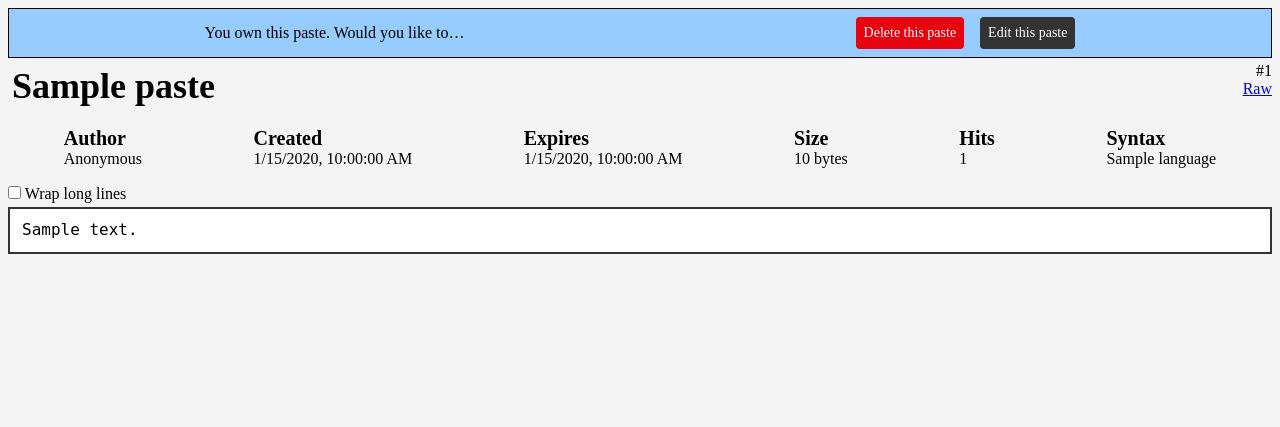
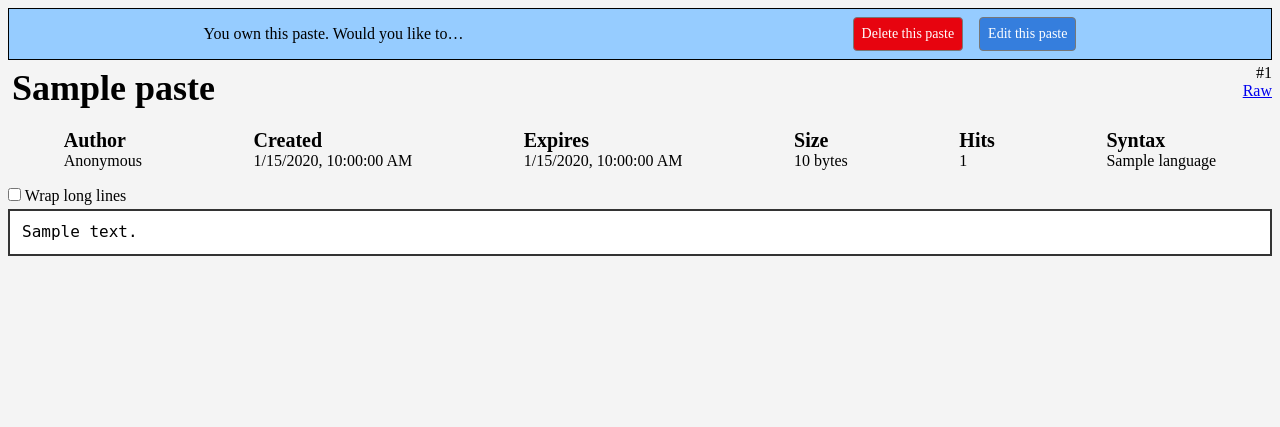
Before and after one commit to winny-/sillypaste, a Django app: page /1 in a window 1280 px wide. Shown: the part 56-483 px from the top of the page. Run offline with Django 3.2, Linux system fonts and the light colour scheme; a user stored in the database is signed in; tables that the repository leaves empty hold one stand-in row (values such as "Sample post").

Commit message:
reindent html, some frontend tweaks

```diff
--- a/web/templates/paste_confirm_delete.html
+++ b/web/templates/paste_confirm_delete.html
@@ -14,7 +14,7 @@
       {{f.label_tag}}
       {{f}}
     {% endfor %}
-  <input class="f6 br2 link dim ph3 pv2 mb2 dib white bg-dark-red" type='submit' value='Delete'>
+    <input class="f6 br2 link dim ph3 pv2 mb2 dib white bg-dark-red b--gray" type='submit' value='Delete'>
   </form>
 
 {% endblock %}
--- a/web/templates/paste_list.html
+++ b/web/templates/paste_list.html
@@ -1,5 +1,5 @@
 {% extends "base.html" %}
 {% block title %}All Pastes{% endblock %}
 {% block content %}
-{% include "paste_list_snippet.html" %}
+  {% include "paste_list_snippet.html" %}
 {% endblock %}
--- a/web/templates/paste_update.html
+++ b/web/templates/paste_update.html
@@ -6,8 +6,9 @@
     {% csrf_token %}
     {% include "paste_form_snippet.html" %}
     <div class="flex flex-row">
-    <input class="w-80 h2 mv1 bg-light-blue black br2 mr1" type="submit" value="Edit paste">
-    <a class="tc ba br2 link white bg-dark-red h2 pa2 mv1 dib w-20 custom-link ml1" href="{% url 'show_paste' object.id %}" id='cancel-edit' style='line-height:.8em'>Cancel</a>
+      <input class="w-80 h2 mv1 dim bg-light-blue black br2 b--gray mr1" type="submit" value="Edit paste">
+      <a class="tc ba br2 b--gray dim link white bg-dark-red h2 pa2 mv1 dib w-20 custom-link ml1"
+         href="{% url 'show_paste' object.id %}" id='cancel-edit' style='line-height:.8em'>Cancel</a>
     </div>
   </form>
 {% endblock %}
--- a/web/templates/show_paste.html
+++ b/web/templates/show_paste.html
@@ -16,8 +16,8 @@
         Would you like to&hellip;
       </div>
       <div class="flex flex-row flex-wrap justify-center">
-    <a class="ma1 br2 ma2-ns link white bg-dark-red f6 dim pa2 mv2 dib" href="{% url 'delete_paste' paste.id  %}">Delete this paste</a>
-    <a class="ma1 br2 ma2-ns link white bg-dark-gray f6 dim pa2 mv2 dib" href="{% url 'edit_paste' paste.id  %}">Edit this paste</a>
+        <a class="ma1 br2 ba b--gray ma2-ns link white bg-dark-red f6 dim pa2 mv2 dib" href="{% url 'delete_paste' paste.id  %}">Delete this paste</a>
+        <a class="ma1 br2 ba b--gray ma2-ns link white bg-blue f6 dim pa2 mv2 dib" href="{% url 'edit_paste' paste.id  %}">Edit this paste</a>
       </div>
     </div>
   {% endif %}
@@ -32,10 +32,10 @@
       </div>
     </div>
   </div>
-<div class="flex flex-wrap justify-around">
+  <dl class="flex flex-wrap justify-around ma0">
     <div class="flex flex-column ma3">
-    <div class="h-20 f4 b">Author</div>
-    <div class="h-80">
+      <dt class="h-20 f4 b">Author</dt>
+      <dd class="h-80 ma0">
         {% if paste.author and not paste.author|is_lazy_user %}
           <a class="link blue" href="{% url 'profile' paste.author.username %}">
             {{paste.author.username}}
@@ -43,30 +43,30 @@
         {% else %}
           Anonymous
         {% endif %}
-    </div>
+      </dd>
     </div>
     <div class="flex flex-column ma3">
-    <div class="h-20 f4 b">Created</div>
-    <div class="h-80">{% localtime paste.timestamp %}</div>
+      <dt class="h-20 f4 b">Created</dt>
+      <dd class="h-80 ma0">{% localtime paste.timestamp %}</dd>
     </div>
     <div class="flex flex-column ma3">
-    <div class="h-20 f4 b">Expires</div>
-    <div class="h-80">{% if paste.expiry %}{% localtime paste.expiry %}{% else %}Never{% endif %}</div>
+      <dt class="h-20 f4 b">Expires</dt>
+      <dd class="h-80 ma0">{% if paste.expiry %}{% localtime paste.expiry %}{% else %}Never{% endif %}</dd>
     </div>
     <div class="flex flex-column ma3"
          title="The title length plus the body length.  (Both as utf-8 bytes.)">
-    <div class="h-20 f4 b">Size</div>
-    <div class="h-80">{{ paste.size|filesizeformat }}</div>
+      <dt class="h-20 f4 b">Size</dt>
+      <dd class="h-80 ma0">{{ paste.size|filesizeformat }}</dd>
     </div>
     <div class="flex flex-column ma3">
-    <div class="h-20 f4 b">Hits</div>
-    <div class="h-80">{{ paste.hits }}</div>
+      <dt class="h-20 f4 b">Hits</dt>
+      <dd class="h-80 ma0">{{ paste.hits }}</dd>
     </div>
     <div class="flex flex-column ma3">
-    <div class="h-20 f4 b">Syntax</div>
-    <div class="h-80">{% if paste.language %}{{ paste.language.name }}{% else %}None{% endif %}</div>
+      <dt class="h-20 f4 b">Syntax</dt>
+      <dd class="h-80 ma0">{% if paste.language %}{{ paste.language.name }}{% else %}None{% endif %}</dd>
     </div>
-</div>
+  </dl>
   <div class="no-select">
     <input type="checkbox" id="toggle-wrap" class="dn-p">
     <label for="toggle-wrap" class="dn-p">Wrap long lines</label>
```
Also changed, not shown: web/templates/make_paste.html (+5 -5 lines), web/templates/base.html (indentation only), web/templates/index.html (indentation only), web/templates/paste_form_snippet.html (indentation only), web/templates/paste_list_snippet.html (indentation only), web/templates/privacy_policy.html (indentation only), web/templates/profile.html (indentation only), web/templates/show_site_stats.html (indentation only). Lines whose indentation alone changed are shown as unchanged.
